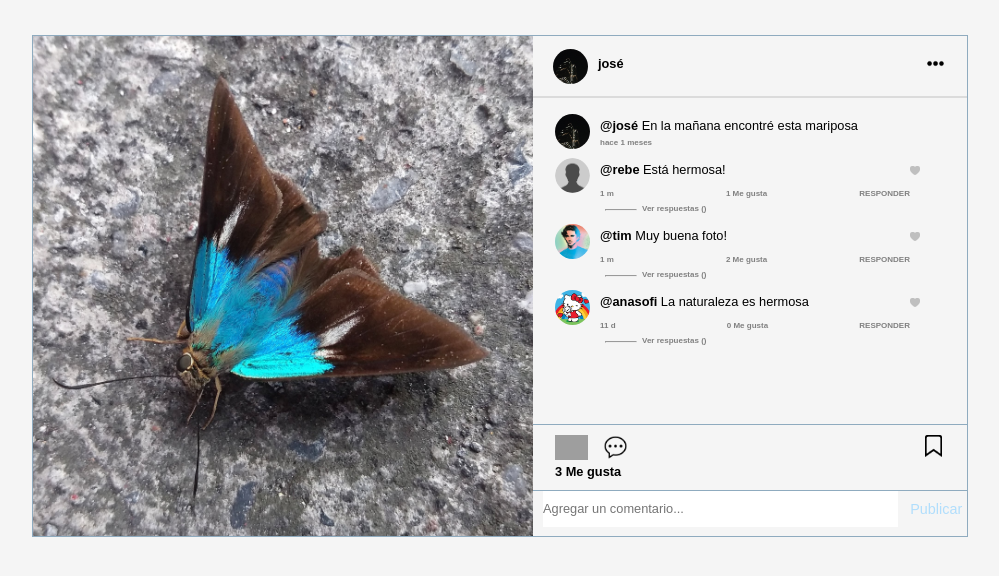
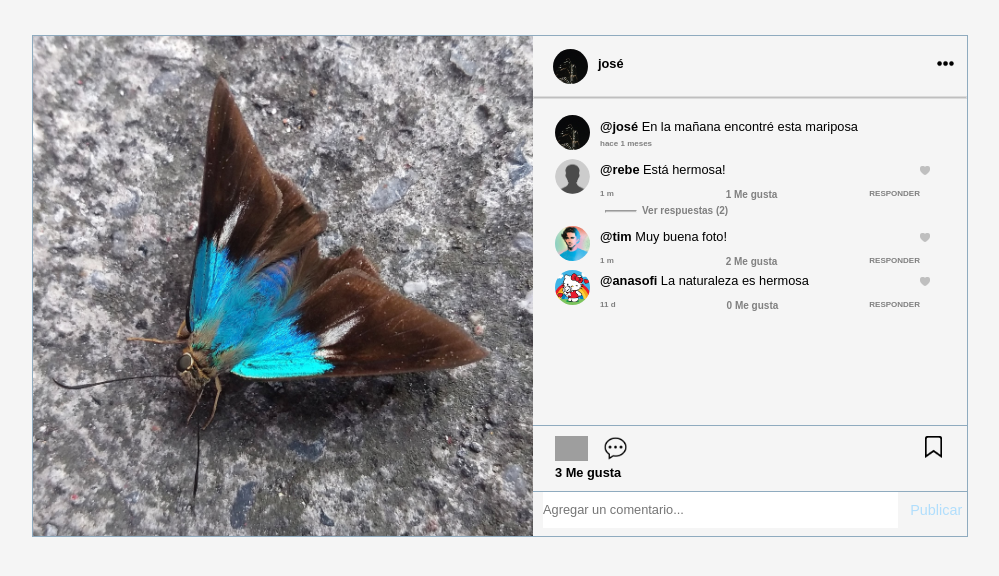
Before and after one commit to magahu/instaclonegram, a Django app: page /posts/22/comments/ in a window 1280 px wide. Shown: the part 55-631 px from the top of the page, without its empty margins (140-1139 px from the left). Run offline with Django 3.2, Linux system fonts and the light colour scheme; a user stored in the database is signed in; data comes from the database, SQL or seed files in the repository; both versions use the stored data as it was after the commit; grey boxes are pictures that could not be loaded.

Commit message:
add button for show replies and like for reply

```diff
--- a/posts/admin.py
+++ b/posts/admin.py
@@ -1,5 +1,5 @@
 from django.contrib import admin
-from posts.models import Post, Like, Comment, SavedPost, CommentLike, Reply
+from posts.models import Post, Like, Comment, SavedPost, CommentLike, Reply, ReplyLike
 
 admin.site.register(Post)
 admin.site.register(Like)
@@ -7,3 +7,4 @@ admin.site.register(Comment)
 admin.site.register(SavedPost)
 admin.site.register(CommentLike)
 admin.site.register(Reply)
+admin.site.register(ReplyLike)
--- a/posts/models.py
+++ b/posts/models.py
@@ -101,3 +101,10 @@ class Reply(CommentInfo):
 
     def __str__(self):
         return self.text
+
+
+class ReplyLike(LikeInfo):
+    reply = models.ForeignKey(Reply, on_delete=models.CASCADE)
+
+    def __str__(self):
+        return self.reply.text
--- a/posts/urls.py
+++ b/posts/urls.py
@@ -17,6 +17,7 @@ urlpatterns = [
      path('<int:post_pk>/delete/', views.delete_post, name='delete'),
      path('<int:comment_pk>/like/', views.like_comment, name='comment-like'),
      path('<int:comment_pk>/reply/', views.new_reply, name='reply'),
-     path('<int:comment_pk>/create-reply', views.create_reply, name='create-reply')
+     path('<int:comment_pk>/create-reply', views.create_reply, name='create-reply'),
+     path('<int:reply_pk>/reply-like/', views.like_reply, name='reply-like')
 
 ]
--- a/posts/views.py
+++ b/posts/views.py
@@ -3,7 +3,7 @@
 from django.shortcuts import render, redirect,  get_object_or_404
 from django.contrib.auth.decorators import login_required
 from .forms import NewPostForm, NewLikeForm, NewCommentForm, SavedPostForm, ReplyForm
-from .models import Post, Like, Comment, SavedPost, CommentLike, Reply
+from .models import Post, Like, Comment, SavedPost, CommentLike, Reply, ReplyLike
 from django.urls import reverse
 from django.contrib.auth.models import User
 from users.views import list_notifications
@@ -103,11 +103,6 @@ def list_comments(request, pk, comment_pk=0):
     #pass if is a saved post
     post.saved = post.savedpost_set.filter(user=request.user)
 
-    #likes for comments in this post
-    comments = Comment.objects.filter(post=post.pk)
-    for comment in comments:
-        comment.comment_like = CommentLike.objects.filter(comment=comment.pk, user=request.user)
-
     #notifications for the navigation bar
     likes = list_notifications(request)
 
@@ -118,7 +113,8 @@ def list_comments(request, pk, comment_pk=0):
     else:
         reply_to = 0
 
-    context = {'post':post, 'likes':likes, 'comments':comments, 'reply_to':reply_to}
+
+    context = {'post':post, 'likes':likes, 'reply_to':reply_to}
     #import pdb; pdb.set_trace()
     return render(request, 'posts/comments.html', context)
 
@@ -191,11 +187,7 @@ def delete_post(request, post_pk):
 #Like comment
 @login_required
 def like_comment(request, comment_pk):
-    #Create like for the comment or delete it if already exists
-    #Check if like exists
-    #import pdb; pdb.set_trace()
-    #comment = Comment.objects.filter(pk=comment_pk)
-    #NO FUNCIONA
+
     comment = get_object_or_404(Comment, pk=comment_pk)
     like = CommentLike.objects.filter(comment=comment, user=request.user)
 
@@ -232,3 +224,19 @@ def create_reply(request, comment_pk):
 
     url = reverse('posts:show-comments', kwargs={'pk':comment.post.pk})
     return redirect(url)
+
+
+#Like reply
+def like_reply(request, reply_pk):
+    reply = get_object_or_404(Reply, pk=reply_pk)
+    reply_like = ReplyLike.objects.filter(pk=reply_pk)
+
+
+    if not reply_like:
+        reply_like = ReplyLike.objects.create(reply=reply, user=request.user)
+    else:
+        reply_like.delete()
+
+    comment = get_object_or_404(Comment, pk=reply.comment.pk)
+    url = reverse('posts:show-comments', kwargs={'pk':comment.post.pk})
+    return redirect(url)
--- a/static/css/posts/comments.css
+++ b/static/css/posts/comments.css
@@ -24,8 +24,8 @@ body{
     font-family: 'Varela', sans-serif;
     font-size: 0.8em;
     font-weight: inherit;
-    width: 300px;
     margin-top: 0;
+    width: 310px;
 }
 
 
@@ -43,7 +43,7 @@ body{
 .comment-like{
     margin: 0;
     font-family: 'Varela', sans-serif;
-    font-size: 0.5em;
+    font-size: 10px;
     font-weight: inherit;
     margin-top: 0;
     color: gray;
--- a/templates/posts/comments.html
+++ b/templates/posts/comments.html
@@ -40,8 +40,6 @@
                 </div>
 
 
-
-
             </a>
 
             <hr class="divisor">
@@ -60,7 +58,7 @@
                         <div class="comment-body">
                             <div class="user">
                                 <div class="top-div">
-                                    <p class="comment-text"><strong>@{{post.user.username}}</strong> {{post.description}}</p>
+                                    <p class="comment-text" ><strong>@{{post.user.username}}</strong> {{post.description}}</p>
                                 </div>
 
                                 <div class="comment-options">
@@ -72,8 +70,8 @@
 
                     </div>
 
-                {% comment %}{% for comment in post.comment_set.all %}{% endcomment %}
-                {% for comment in comments %}
+                {% for comment in post.comment_set.all %}
+
                 <div class="comment">
                     <a href="{% url 'users:profile' comment.user.username %}">
                         {% if comment.user.profile.picture %}
@@ -110,11 +108,9 @@
 
                 </div>
 
-
-                    <div style="display: flex; margin: 5px 0; padding-left:45px;">
-                        <hr style="width: 30px; margin:5px; background-color: #dbdbdb; color:#dbdbdb;">
-                        <p class="comment-like"><strong >Ver respuestas ()</strong></p>
-                    </div>
+                {% if comment.reply_set.all %}
+                {% include 'posts/display_replies.html' %}
+                {% endif %}
 
                 {% endfor %}
             </div>
@@ -143,8 +139,6 @@
             {% include 'posts/comment_form.html'%}
             {% endif %}
 
-
-
         </div>
 
     </div>
--- /dev/null
+++ b/templates/posts/display_replies.html
@@ -0,0 +1,109 @@
+<style>
+    .replies-dropdown{
+        margin: 5px 0;
+        padding-left:45px;
+    }
+
+    .replies-dropbtn{
+        display: flex;
+        text-decoration: none;
+    }
+
+    hr{
+        width: 30px;
+        height: 1px;
+        margin:5px;
+        background-color: #bfbfbf;
+        color:#bfbfbf;
+    }
+
+    .reply-text{
+        margin: 0 0 5px 0;
+        font-family: 'Varela', sans-serif;
+        font-size: 0.8em;
+        font-weight: inherit;
+        margin-top: 0;
+        width: 267px;
+    }
+
+    .replies-content{
+        display: none;
+        min-width: 160px;
+        background-color: #f5f5f5;
+        padding-top: 5px;
+    }
+
+</style>
+
+
+<div class="replies-dropdown" >
+    <button class="replies-dropbtn" onclick="myFunction()">
+
+        <hr>
+        <p class="comment-like">
+             <strong >Ver respuestas ({{comment.reply_set.count}})</strong>
+        </p>
+
+
+    </button>
+
+    <div class="replies-content" id="repliesDropdown">
+        {% for reply in comment.reply_set.all %}
+        <div class="comment">
+            <a href="{% url 'users:profile' reply.user.username %}">
+                {% if reply.user.profile.picture %}
+                    <img src="{{reply.user.profile.picture.url}}" width="33px" class="profile-pic">
+                {% else %}
+                    {% load static %}
+                    <img src="{% static 'images/default-profile.png' %}" width="33px" class="profile-pic">
+                {% endif %}
+            </a>
+
+            <div class="comment-body">
+
+                <div class="user">
+
+                    <div class="top-div">
+
+                        <p class="reply-text">
+                            <strong>@{{reply.user.username}}</strong> {{reply.text}}
+                        </p>
+
+                        {% include 'posts/like_reply.html' %}
+                    </div>
+
+
+                    <div class="comment-options">
+                        <p class="comment-date"><strong>{{reply.get_date}}</strong></p>
+
+                        <p class="comment-like"><strong>{{ reply.replylike_set.count }} Me gusta</strong></p>
+                        <a href="{% url 'posts:reply' comment.pk %}" style="text-decoration: none;">
+                            <p class="answer-button"><strong>Responder</strong></p>
+                        </a>
+
+                    </div>
+
+                </div>
+
+            </div>
+
+        </div>
+        {% endfor %}
+    </div>
+
+</div>
+
+<script>
+    function myFunction() {
+        //debugger;
+      var my_dropdown= document.getElementById("repliesDropdown");
+      if (my_dropdown.style.display === "none") {
+        my_dropdown.style.display = "block";
+      } else {
+        my_dropdown.style.display = "none";
+      }
+    }
+    </script>
+
+    </body>
+    </html>
--- /dev/null
+++ b/templates/posts/like_reply.html
@@ -0,0 +1,9 @@
+{% load static %}
+
+<a href="{% url 'posts:reply-like' reply.pk %}">
+    {% if reply.like_reply %}
+    <img src="{% static 'images/red-heart-shape.svg' %}" width="10px" style="margin: 10px;">
+    {% else %}
+    <img src="{% static 'images/gray-heart.png' %}" width="10px" style="margin: 10px;">
+    {% endif %}
+</a>
--- a/templates/posts/reply.html
+++ /dev/null
@@ -1 +0,0 @@
-{% extends 'base.html' %}
```
Also changed, not shown: db.sqlite3, posts/migrations/0013_replylike.py (added).
